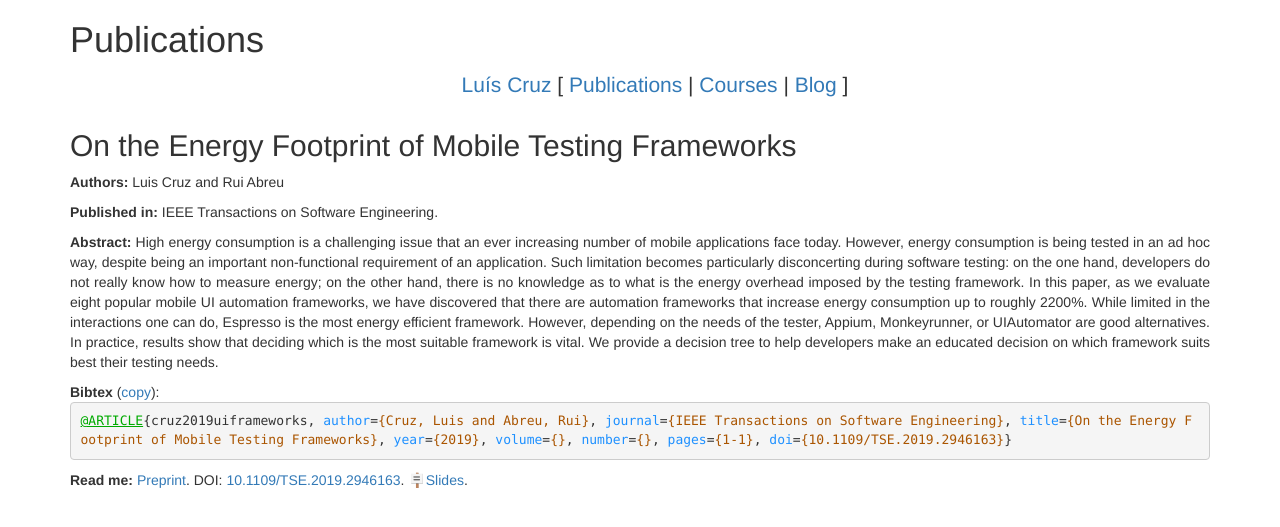
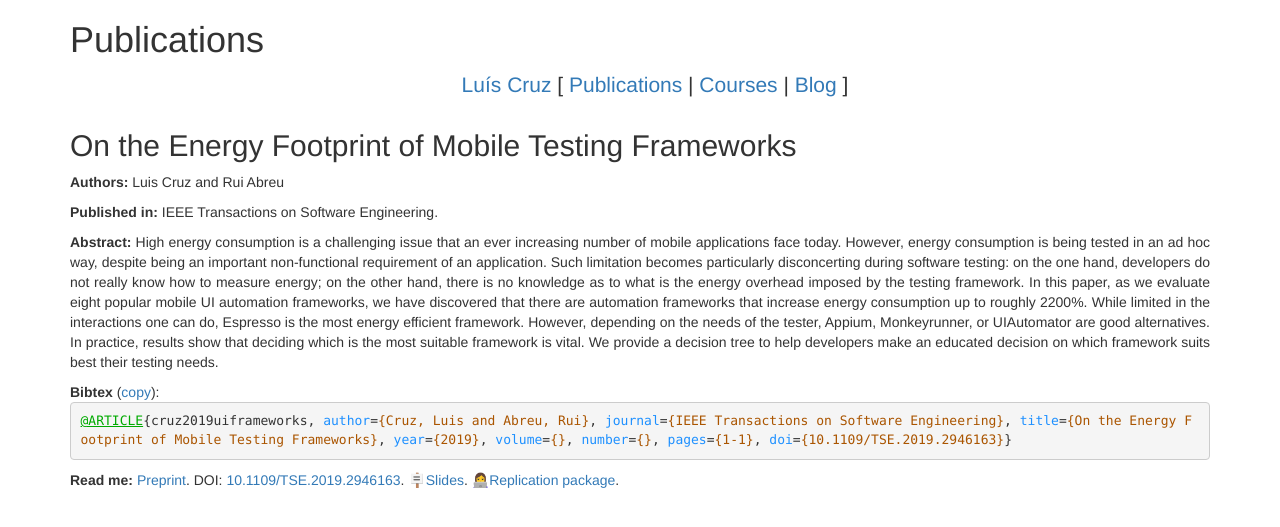
Before and after one commit to luiscruz/luiscruz.github.io, a Jekyll site: the page built from _publications/2019-12-cruz-uiframeworks.md, in a window 1280 px wide. Shown: the top 527 px of the page. Built offline with Jekyll 4.4.1, drawn with Linux system fonts in a browser that asks for light colours; comment, search, counter and statistics services are not loaded.

Commit message:
dd replication package:wq

```diff
--- a/_layouts/publication.html
+++ b/_layouts/publication.html
@@ -48,6 +48,9 @@
 {% if page.video %}
   <a href="{{page.video}}">🎥Video</a>.
 {% endif %}
+{% if page.replication-package %}
+  <a href="{{page.replication-package}}">👩‍💻Replication package</a>.
+{% endif %}
 </p>
 
 
--- a/_publications/2019-12-cruz-uiframeworks.md
+++ b/_publications/2019-12-cruz-uiframeworks.md
@@ -19,4 +19,5 @@
   pages={1-1},
   doi={10.1109/TSE.2019.2946163}}
 "
+replication-package: "https://github.com/luiscruz/physalia-automators/"
 ---
```
